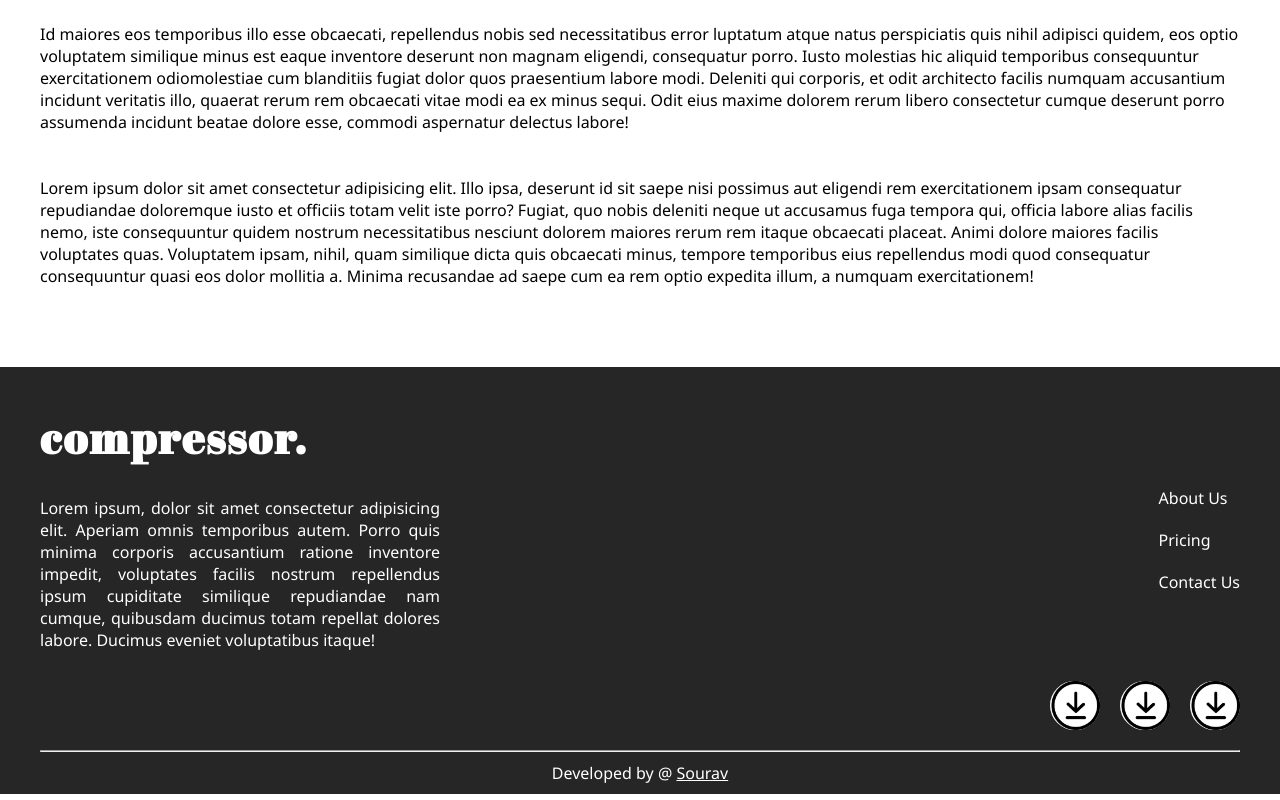
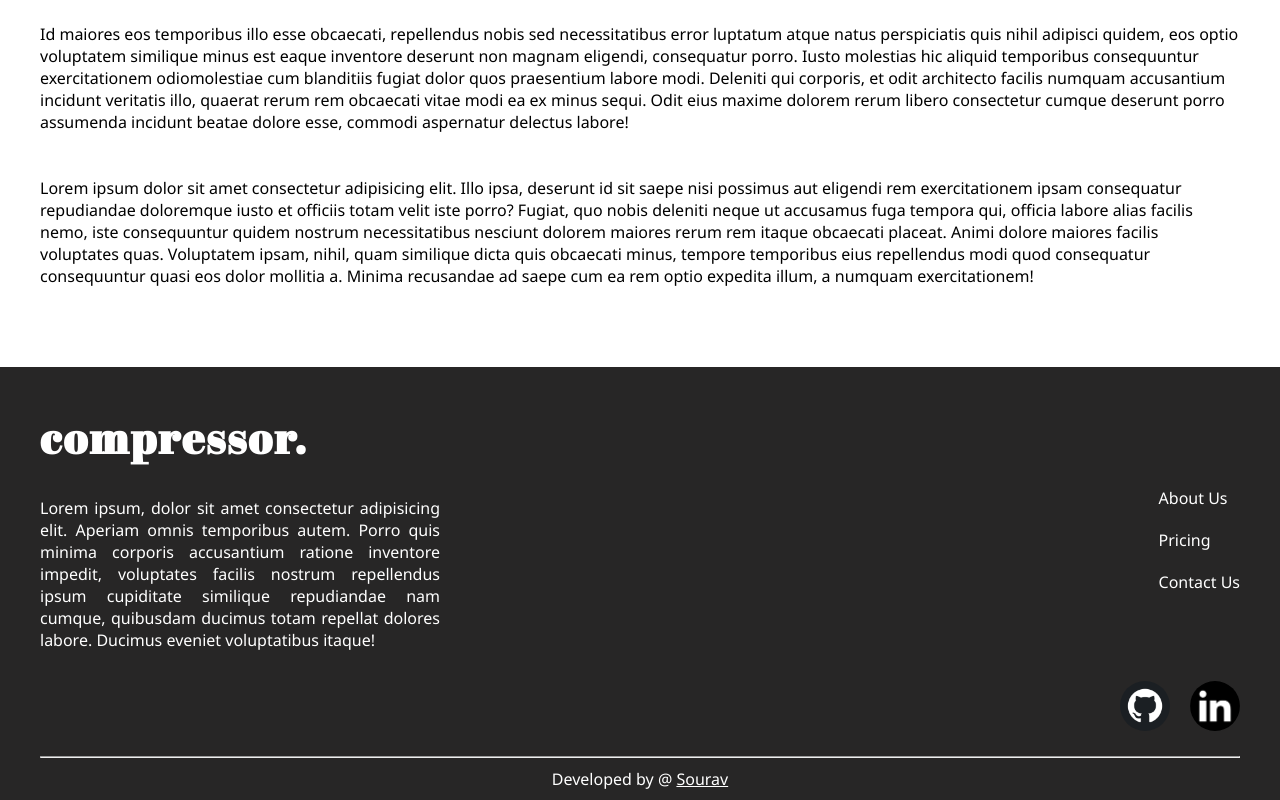
Before and after one commit to souravcodes1080/img-compressor, a React (Create React App) app: page /about in a window 1280 px wide. Shown: the part 257-1057 px from the top of the page. Built offline with nearby package versions, Linux system fonts and the light colour scheme.

Commit message:
social links

```diff
--- a/src/components/Footer/Footer.jsx
+++ b/src/components/Footer/Footer.jsx
@@ -1,6 +1,8 @@
 import React from "react";
 import "./footer.css";
 import download_icon from "../../assets/downlad_icon.jpg";
+import github_icon from "../../assets/github_icon.webp";
+import ln_icon from "../../assets/ln_icon.png";
 import { Link } from "react-router-dom";
 
 function Footer() {
@@ -27,9 +29,11 @@ function Footer() {
             </ul>
           </div>
           <div className="social-links">
-            <img src={download_icon} alt=""  />
-            <img src={download_icon} alt=""   />
-            <img src={download_icon} alt="" />
+          <a href="https://github.com/souravcodes1080" target="__blank"><img src={github_icon} alt=""  /></a>
+
+          <a href="https://www.linkedin.com/in/sourav-chowdhury-892ba3229" target="__blank"><img src={ln_icon} alt=""  /></a>
+
+
           </div> <hr />
           <p>Developed by @ <a href="https://sourav-c-portfolio.netlify.app" target="__blank">Sourav</a> </p>
         </div>
```
Also changed, not shown: src/assets/github_icon.webp (added), src/assets/ln_icon.png (added).
